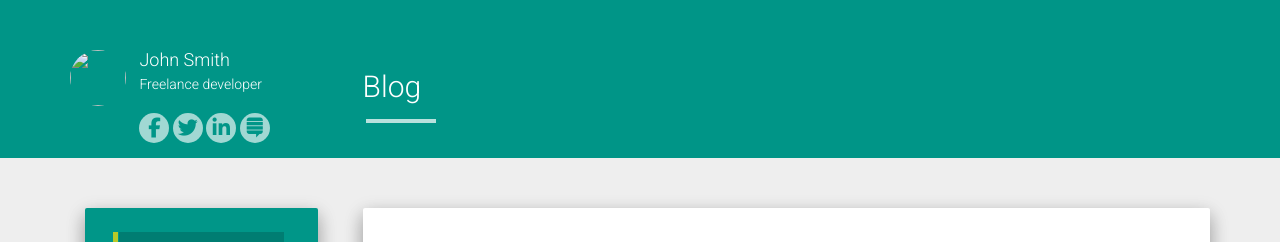
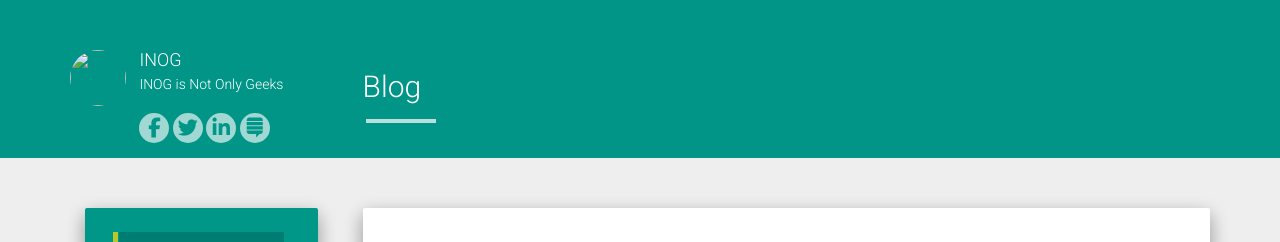
Before and after one commit to CConstance/szuinog.github.io, a Jekyll site: the page built from index.html, in a window 1280 px wide. Shown: the top 242 px of the page. Built offline with Jekyll 4.4.1, drawn with Linux system fonts in a browser that asks for light colours; nearby versions of some CDN libraries; the list of posts is cut into pages by our own code.

Commit message:
fix configs

```diff
--- a/_config.yml
+++ b/_config.yml
@@ -1,9 +1,9 @@
 title: INOG
 description: INOG is Not Only Geeks
-author: John Smith
+author: INOG
 logo: /hcz-jekyll-blog/static/img/avatar.png
 github: https://github.com/ashutosh2k12
-about: Freelance developer
+about: INOG is Not Only Geeks
 
 baseurl: "https://szuinog.github.io"
 url: "https://szuinog.github.io"
```
